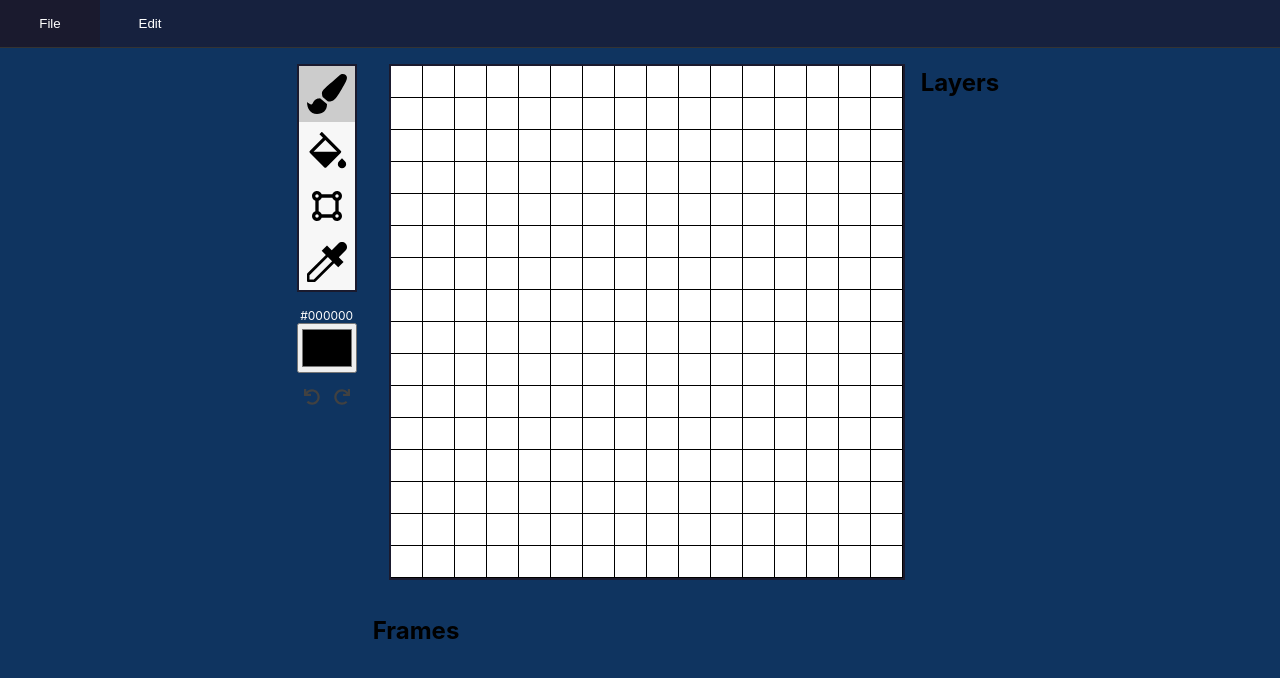
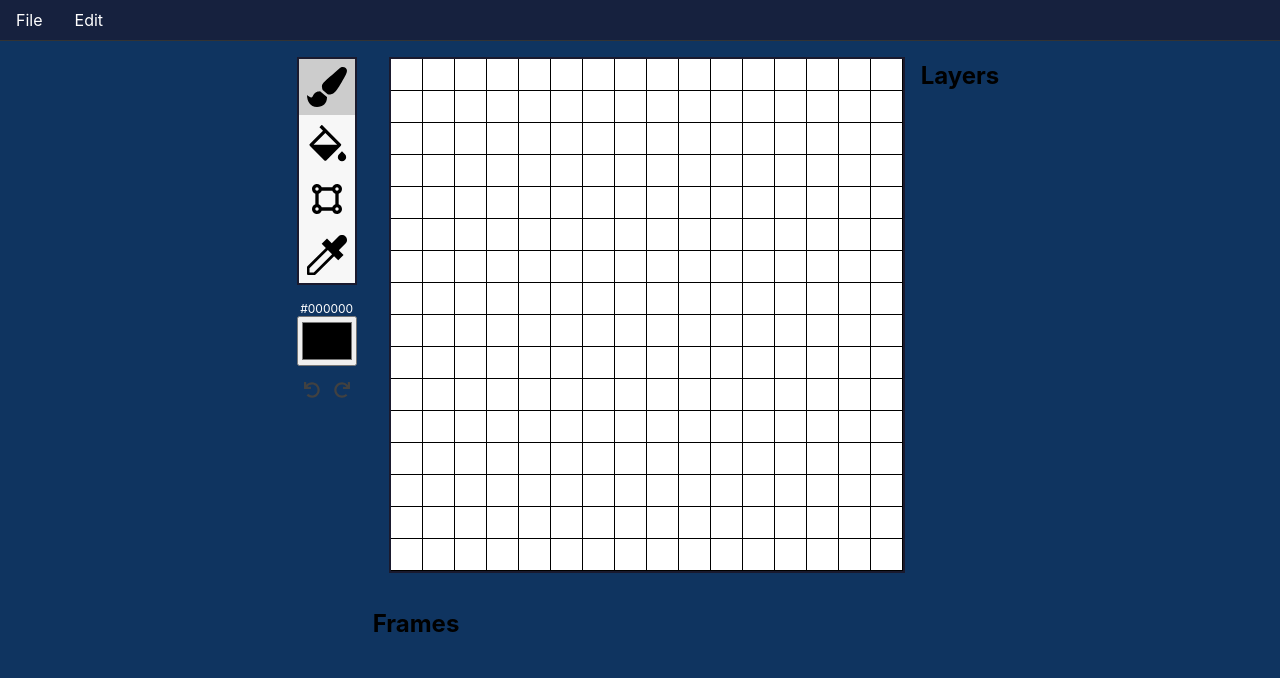
Before and after one commit to abrahampost/spritemaker, a React (Create React App) app: page / in a window 1280 px wide. Shown: the top 678 px of the page. Built offline with nearby package versions, Linux system fonts and the light colour scheme.

Commit message:
Import and export added

```diff
--- a/package.json
+++ b/package.json
@@ -8,10 +8,12 @@
     "@testing-library/user-event": "^7.2.1",
     "@types/classnames": "^2.2.10",
     "@types/jest": "^24.9.1",
+    "@types/lodash": "^4.14.162",
     "@types/node": "^12.12.64",
     "@types/react": "^16.9.51",
     "@types/react-dom": "^16.9.8",
     "classnames": "^2.2.6",
+    "lodash": "^4.17.20",
     "node-sass": "^4.14.1",
     "react": "^16.13.1",
     "react-dom": "^16.13.1",
--- a/src/components/TopBar/TopBar.module.scss
+++ b/src/components/TopBar/TopBar.module.scss
@@ -6,18 +6,108 @@
     justify-content: flex-start;
     align-items: center;
     width: 100%;
+    height: 40px;
     background: $secondary;
+    user-select: none;
+    -moz-user-select: none;
+    -webkit-user-select: none;
 
-    button {
-        width: 100px;
-        padding: 16px;
+    .MenuItem {
+        position: relative;
         color: white;
         background: $secondary;
-        outline: none;
-        border: none;
+
+        label {
+            padding: 8px 16px;
+        }
+
+        label:hover {
+            background-color: $primary;
+        }
+
+        .SubMenu {
+            position: absolute;
+            width: fit-content;
+            top: calc(110% + 8px);
+            left: 0;
+            height: 0;
+            background: $secondary;
+            transition: .5s height ease-in-out;
+            overflow: hidden;
+
+            .SubMenuItem {
+                min-width: 100%;
+                outline: none;
+                color: white;
+                border: none;
+                background: transparent;
+                padding: 8px 16px;
+                display: flex;
+                flex-direction: row;
+                justify-content: space-between;
+                align-items: center;
+                white-space: nowrap;
+
+                .Label {
+                    padding-right: 16px;
+                }
+
+                .Alt {
+                    color: rgb(82, 82, 82);
+                }
+
+            }
+
+            .SubMenuItem:hover {
+                background-color: $primary;
+            }
+
+            .SubMenuItem.Disabled {
+                background-color: grey;
+                cursor: not-allowed;
+            }
+
+            .SubMenuFileBrowserItem {
+                position: relative;
+                height: 40px;
+                width: 100%;
+
+                label {
+                    box-sizing: content-box;
+                    position: absolute;
+                    width: 100%;
+                    left: -32px;
+                    z-index: 1000;
+                    pointer-events: none;
+                }
+
+                input[type="file"] {
+                    position: absolute;
+                    left: 0;
+                    top: 0;
+                    width: 100%;
+                    height: 100%;
+                    opacity: 0;
+                    z-index: 100;
+                }
+
+                input[type="file"]:hover ~ label {
+                    background-color: $primary;
+                }
+            }
+
+
+            input[type="file"]:hover  {
+                background-color: $primary;
+            }
+
+        }
+
+        .SubMenu.Open {
+            height: auto;
+            border: 1px solid $primary;
+        }
+
     }
 
-    button:hover {
-        background-color: $primary;
-    }
 }
--- a/src/components/TopBar/TopBar.tsx
+++ b/src/components/TopBar/TopBar.tsx
@@ -1,11 +1,84 @@
 import classes from './TopBar.module.scss';
-import React from 'react';
+import React, { SyntheticEvent, useContext, useEffect, useState } from 'react';
 
-export const TopBar = () => {
+import classnames from 'classnames';
+import { CanvasAction, CanvasContext } from '../../context/canvasContext';
+
+const SubMenuFileBrowserItem = ({dispatch}: {dispatch: any}) => {
+    const onFileChange = (e: SyntheticEvent) => {
+        if ((e.target as any).files?.length === 0) return;
+        let reader = new FileReader();
+        reader.readAsText((e.target as any).files[0]);
+        reader.onload = () => {
+            dispatch({type: CanvasAction.IMPORT_FILE, payload: reader.result});
+
+        }
+        reader.onerror = (e) => console.error(e);
+    }
     return (
-        <div className={classes.TopBar}>
-            <button>File</button>
-            <button>Edit</button>
+        <div className={classes.SubMenuFileBrowserItem}>
+            <input type="file" onChange={onFileChange} value=""></input>
+            <label>Import</label>
         </div>
     )
 }
+
+const SubMenuItem = ({ label, alt, onClick, disabled}: { label: string, alt?: string, onClick: any, disabled?: boolean}) => {
+    return (
+        <div className={classnames(classes.SubMenuItem, disabled && classes.Disabled)} onClick={onClick}>
+            <span className={classes.Label}>{label}</span>
+            <span className={classes.Alt}>{alt}</span>
+        </div>
+    );
+}
+
+const MenuItem = ({label, isOpen, open, children}: {label: string, isOpen: boolean, open: any, children: React.ReactNode}) => {
+    return (
+        <div className={classes.MenuItem}>
+            <label onClick={open}>{label}</label>
+            <div className={classnames(classes.SubMenu, isOpen && classes.Open)}>
+                {children}
+            </div>
+        </div>
+    )
+}
+
+export const TopBar = () => {
+    const [ openItem, setOpenItem ] = useState<number | null>(null);
+    const { state, dispatch } = useContext(CanvasContext);
+    const closeOpenItem = () => setOpenItem(null);
+    useEffect(() => {
+
+        if (openItem !== null) {
+            document.addEventListener("click", closeOpenItem);
+        } else {
+            document.removeEventListener("click", closeOpenItem);
+        }
+
+        return () => document.removeEventListener("click", closeOpenItem);
+    }, [openItem])
+
+    return (
+        <div className={classes.TopBar}>
+            <MenuItem label="File" open={() => setOpenItem(1)}isOpen={openItem === 1}>
+                <SubMenuItem
+                    label="New File"
+                    onClick={() => dispatch({type: CanvasAction.NEW_FILE, payload: null})} />
+                <SubMenuFileBrowserItem dispatch={dispatch}/>
+                <SubMenuItem label="Export" onClick={() => {dispatch({type: CanvasAction.EXPORT_FILE, payload: null})}} />
+            </MenuItem>
+            <MenuItem label="Edit" open={() => setOpenItem(2)} isOpen={openItem === 2}>
+                <SubMenuItem
+                    label="Undo"
+                    alt="ctrl + z"
+                    onClick={() => {dispatch({ type: CanvasAction.UNDO_HISTORY, payload: null})}}
+                    disabled={state.undoStack.length === 0} />
+                <SubMenuItem
+                    label="Redo"
+                    alt="ctrl + x"
+                    onClick={() => {dispatch({ type: CanvasAction.REDO_HISTORY, payload: null})}}
+                    disabled={state.redoStack.length === 0} />
+            </MenuItem>
+        </div>
+    )
+}
--- a/src/containers/CanvasController/CanvasController.tsx
+++ b/src/containers/CanvasController/CanvasController.tsx
@@ -14,8 +14,6 @@ export const CanvasController = () => {
         if (state.cells[y * WIDTH + x] === color) return;
         dispatch({type: CanvasAction.SET_CELL, payload: { x, y, color: state.activeColor }});
     }
-
-    const _getCell = (x: number, y: number) => state.cells[y * WIDTH + x];
 
     const pushHistory = () => dispatch({type: CanvasAction.ADD_HISTORY, payload: null});
 
--- a/src/containers/Tools/Tools.tsx
+++ b/src/containers/Tools/Tools.tsx
@@ -1,7 +1,7 @@
-import React, { useContext } from 'react';
+import React, { SyntheticEvent, useCallback, useContext } from 'react';
 import classes from './Tools.module.scss';
 
-import classnames from 'classnames';
+import _ from 'lodash';
 import { ImEyedropper } from 'react-icons/im';
 import { BiShapeSquare } from 'react-icons/bi';
 import { FaPaintBrush, FaRedo, FaUndo } from 'react-icons/fa';
@@ -33,7 +33,18 @@ const Tool = ({ id, active, Icon, clicked }: { id: number, active: boolean, Icon
 
 export const Tools = () => {
     const { state, dispatch } = useContext(CanvasContext);
-    const handleColorChange = (color: any) => dispatch({ type: CanvasAction.CHANGE_COLOR, payload: color.target.value });
+    const handleColorChange = (e: SyntheticEvent) => {
+        e.persist();
+        debouncedHandleColorChange(e);
+    };
+    //Just a little bit of debouncing here reduces almost all lag when dragging
+    const debouncedHandleColorChange = useCallback(
+        _.throttle((e: SyntheticEvent) => {
+            dispatch({ type: CanvasAction.CHANGE_COLOR, payload: (e.target as any).value })
+        }, 50, { leading: true, trailing: false}),
+        []
+    );
+
     const selectTool = (type: ToolType) => dispatch({ type: CanvasAction.SELECT_TOOL, payload: type });
     const toolItems = tools.map((tool, i) => <Tool id={i} active={state.selectedTool === i} Icon={tool.icon} key={i} clicked={() => selectTool(tool.type)} />)
 
--- a/src/context/canvasContext.tsx
+++ b/src/context/canvasContext.tsx
@@ -1,5 +1,4 @@
 import React, { createContext, useReducer } from 'react';
-import { Canvas } from '../components/Canvas/Canvas';
 
 enum ToolType {
     PAINT = 0,
@@ -9,6 +8,9 @@ enum ToolType {
 }
 
 enum CanvasAction {
+    NEW_FILE,
+    IMPORT_FILE,
+    EXPORT_FILE,
     SET_CELL,
     FLOOD_FILL,
     SAMPLE_CELL,
@@ -49,6 +51,32 @@ const CanvasContext = createContext({
 const canvasReducer = (state: CanvasState, action: { type: CanvasAction, payload: any}) => {
     const { type, payload } = action;
     switch (type) {
+        case (CanvasAction.NEW_FILE): {
+            return {...defaultState};
+        }
+        case (CanvasAction.EXPORT_FILE): {
+            const link = document.createElement('a');
+            const data = state.cells.map(cell => {
+                return cell.substring(1,2) + cell.substring(3,4) + cell.substring(5, 6);
+            }).join('\n');
+            link.href='data:,' + encodeURIComponent(data);
+            console.log(link.href);
+            link.setAttribute('download', "my_save.dat");
+            link.click();
+            link.parentNode?.removeChild(link);
+            return state;
+        }
+        case (CanvasAction.IMPORT_FILE): {
+            const splitLines = (payload as string)
+                                .split("\n");
+            if (splitLines.length !== state.width * state.height) {
+                alert(`Wrong number of lines: received ${splitLines.length}, expected: ${state.width * state.height}`);
+                return state;
+            }
+            const newCells = splitLines.map(line => ['#', line.charAt(0) + line.charAt(0) + line.charAt(1) + line.charAt(1) + line.charAt(2) + line.charAt(2)].join(''));
+            console.log(newCells);
+            return {...state, cells: newCells};
+        }
         case (CanvasAction.SET_CELL): {
             const { x, y, color } = payload;
             const newCells = [...state.cells];
```
Also changed, not shown: 1 other file (tests, documents, lock files or other folders).
